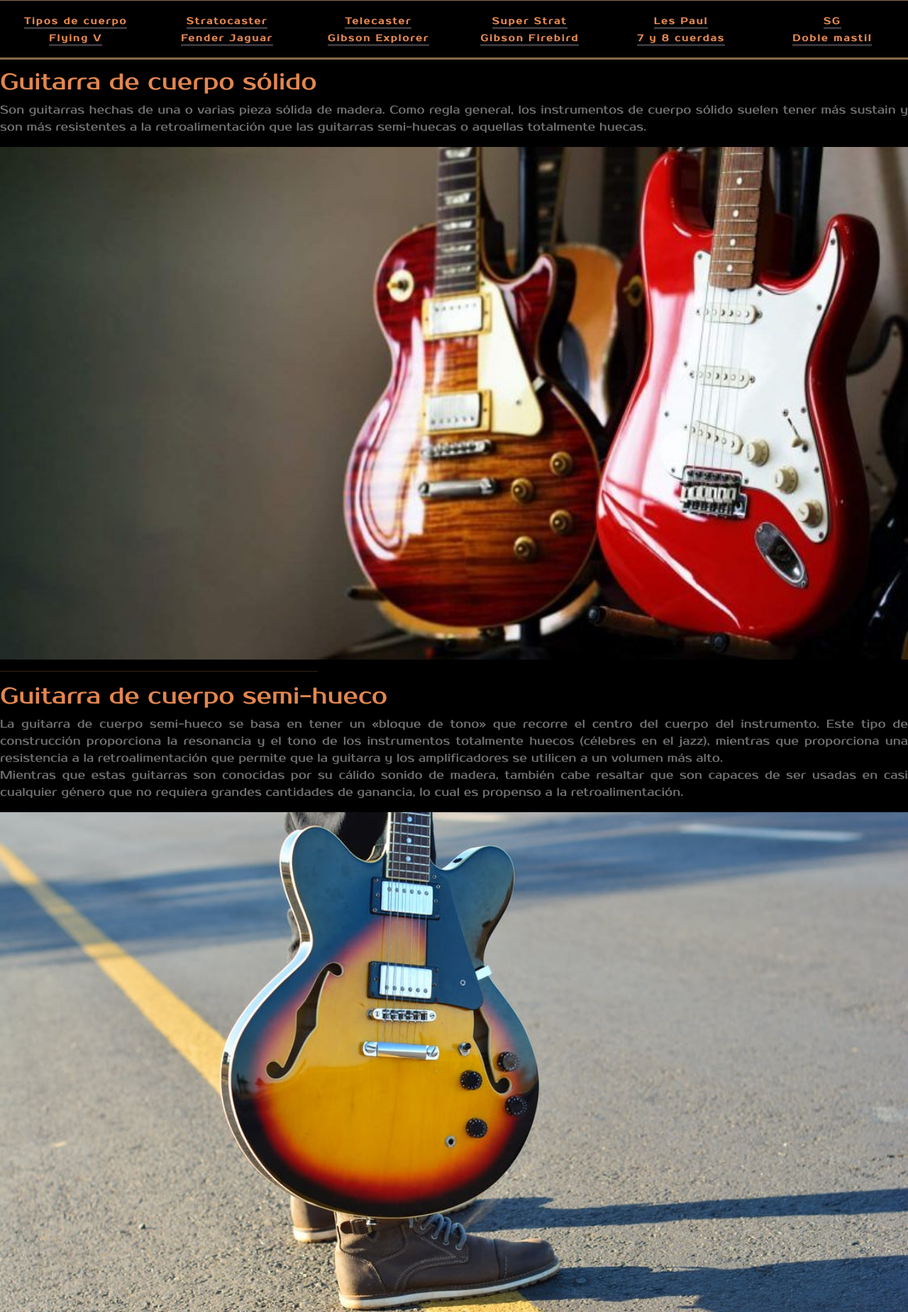
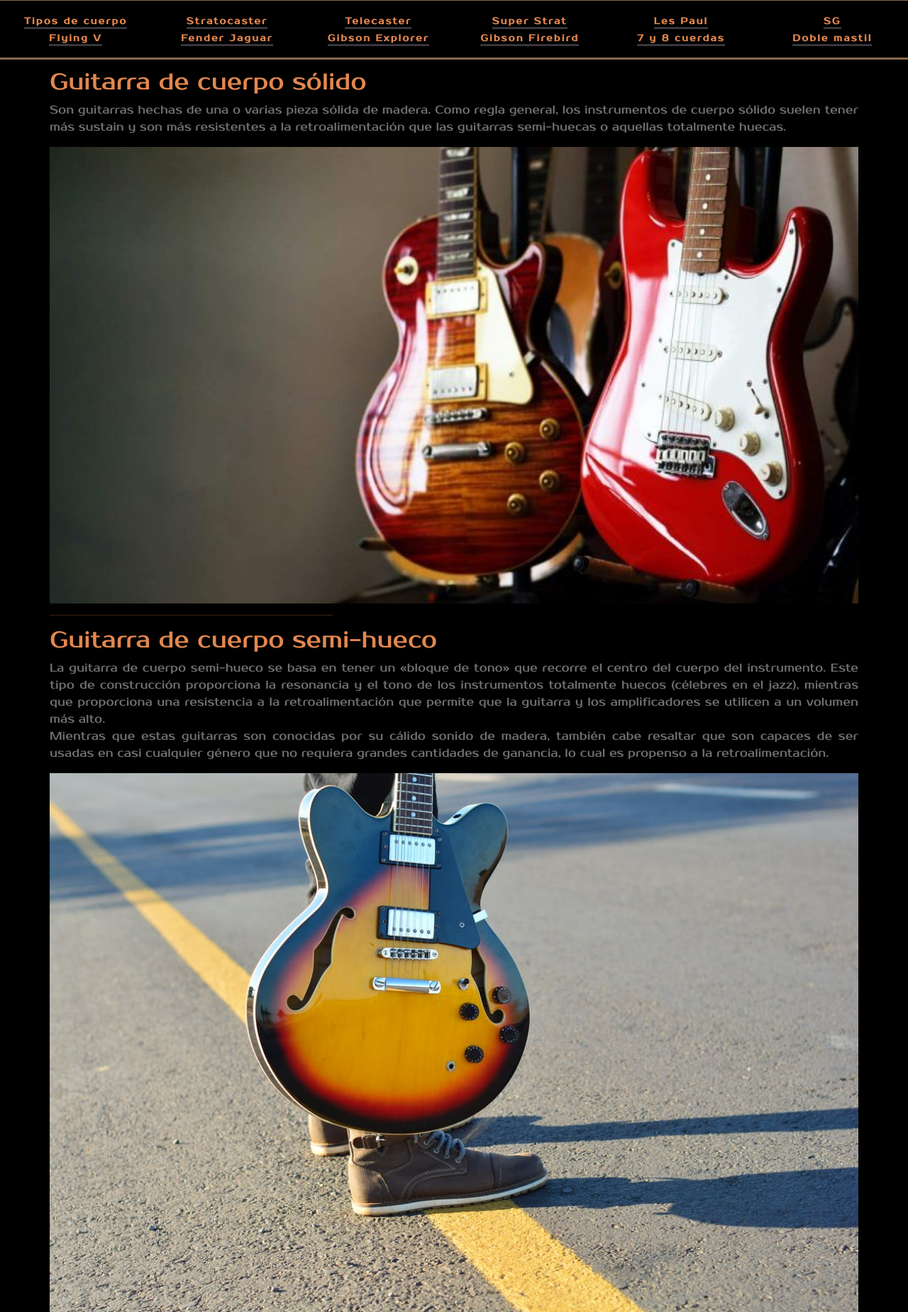
Before and after one commit to No-Country/C4-02-T, a PHP site: page /caracteristicas.php in a window 1280 px wide. Shown: the part 119-1967 px from the top of the page at 71% size. Run offline with PHP 8.4, Linux system fonts and the light colour scheme; data comes from the database, SQL or seed files in the repository.

Commit message:
se quito el fluid del container de cada guitarra descripcion

```diff
--- a/caracteristicas.php
+++ b/caracteristicas.php
@@ -33,7 +33,7 @@
     <section class="back_nav borde_nav"></section>
     <!-- portada - cabecera -->
 
-    <section class="navGuitar borde_nav">
+    <section class=" navGuitar borde_nav">
       <ul class="row nav_">
         <li class="col-sm-12 col-md-3 col-xl-2 col-xxl" ><a href="#pestaña"
               onclick="mostrarOcultar('cuerpo', 'stratocaster', 'telecaster', 'superStrat', 'lesPaul', 'sg', 'flayingV', 'fenderJaguar','gibsonExplorer', 'gibsonFirebirds', '7_8cuerdas', 'dobleMastil')">Tipos de cuerpo</a></li>
@@ -64,7 +64,7 @@
 
 
 
-    <div id="cuerpo" class="container-fluid padding_texto">
+    <div id="cuerpo" class="container padding_texto">
       <div class="column">
         <h2 class="text_guitarasH">Guitarra de cuerpo sólido</h2>
         <p class="text_guitaras">
@@ -103,7 +103,7 @@
       </div>
 
     </div>
-    <div id="stratocaster" class="container-fluid  padding_texto" style="display: none;">
+    <div id="stratocaster" class="container  padding_texto" style="display: none;">
       <div class="column">
         <h4 class="text_guitarasH">Stratocaster</h4>
         <p class="text_guitaras">
@@ -118,7 +118,7 @@
           alt="https://www.pexels.com/es-es/@reneasmussen" width="100%">
       </div>
     </div>
-    <div id="telecaster" class="container-fluid padding_texto" style="display: none;">
+    <div id="telecaster" class="container padding_texto" style="display: none;">
       <div class="column">
         <h4 class="text_guitarasH">Telecaster</h4>
         <p class="text_guitaras">
@@ -133,7 +133,7 @@
           alt="https://www.pexels.com/es-es/@andrej-zeman-1340376" width="100%">
       </div>
     </div>
-    <div id="superStrat" class="container-fluid padding_texto" style="display: none;">
+    <div id="superStrat" class="container padding_texto" style="display: none;">
       <div class="column">
         <h4 class="text_guitarasH">Super Strat</h4>
         <p class="text_guitaras">
@@ -150,7 +150,7 @@
           alt="https://www.pexels.com/es-es/@pixabay" width="100%">
       </div>
     </div>
-    <div id="lesPaul" class="container-fluid padding_texto" style="display: none;">
+    <div id="lesPaul" class="container padding_texto" style="display: none;">
       <div class="column">
         <h4 class="text_guitarasH">Les Paul</h4>
         <p class="text_guitaras">
@@ -167,7 +167,7 @@
           alt="https://www.pexels.com/es-es/@reneasmussen" width="100%">
       </div>
     </div>
-    <div id="sg" class="container-fluid padding_texto" style="display: none;">
+    <div id="sg" class="container padding_texto" style="display: none;">
       <div class="column">
         <h4 class="text_guitarasH">SG</h4>
         <p class="text_guitaras">
@@ -184,7 +184,7 @@
           alt="https://www.pexels.com/es-es/@dmitry-demidov-515774" width="100%">
       </div>
     </div>
-    <div id="flayingV" class="container-fluid padding_texto" style="display: none;">
+    <div id="flayingV" class="container padding_texto" style="display: none;">
       <div class="column">
         <h4 class="text_guitarasH">Flying V</h4>
         <p class="text_guitaras">
@@ -197,7 +197,7 @@
           alt="http://whatdoyouwanthere.blogspot.com/2010/04/i-wanna-rock.html" width="100%">
       </div>
     </div>
-    <div id="fenderJaguar" class="container-fluid padding_texto" style="display: none;">
+    <div id="fenderJaguar" class="container padding_texto" style="display: none;">
       <div class="column">
         <h4 class="text_guitarasH">Fender Jaguar</h4>
         <p class="text_guitaras">
@@ -214,7 +214,7 @@
           width="100%">
       </div>
     </div>
-    <div id="gibsonExplorer" class="container-fluid padding_texto" style="display: none;">
+    <div id="gibsonExplorer" class="container padding_texto" style="display: none;">
       <div class="column">
         <h4 class="text_guitarasH">Gibson Explorer</h4>
         <p class="text_guitaras">
@@ -230,7 +230,7 @@
           alt="http://whatdoyouwanthere.blogspot.com/2010/04/i-wanna-rock.html" width="100%">
       </div>
     </div>
-    <div id="gibsonFirebirds" class="container-fluid padding_texto" style="display: none;">
+    <div id="gibsonFirebirds" class="container padding_texto" style="display: none;">
       <div class="column">
         <h2 class="text_guitarasH">Gibson Firebird</h2>
         <p class="text_guitaras">
@@ -247,7 +247,7 @@
           width="100%">
       </div>
     </div>
-    <div id="7_8cuerdas" class="container-fluid padding_texto" style="display: none;">
+    <div id="7_8cuerdas" class="container padding_texto" style="display: none;">
       <div class="column">
         <h2 class="text_guitarasH">7 cuerdas</h2>
         <p class="text_guitaras">
@@ -277,7 +277,7 @@
         <img src="img/8cuerdas.jpg" class="img-fluid rounded mx-auto d-block container-md" alt="8cuerdas" width="100%">
       </div>
     </div>
-    <div id="dobleMastil" class="container-fluid padding_texto" style="display: none;">
+    <div id="dobleMastil" class="container padding_texto" style="display: none;">
       <div class="column">
         <h2 class="text_guitarasH">Guitarra de doble mástil</h2>
         <p class="text_guitaras">
```
